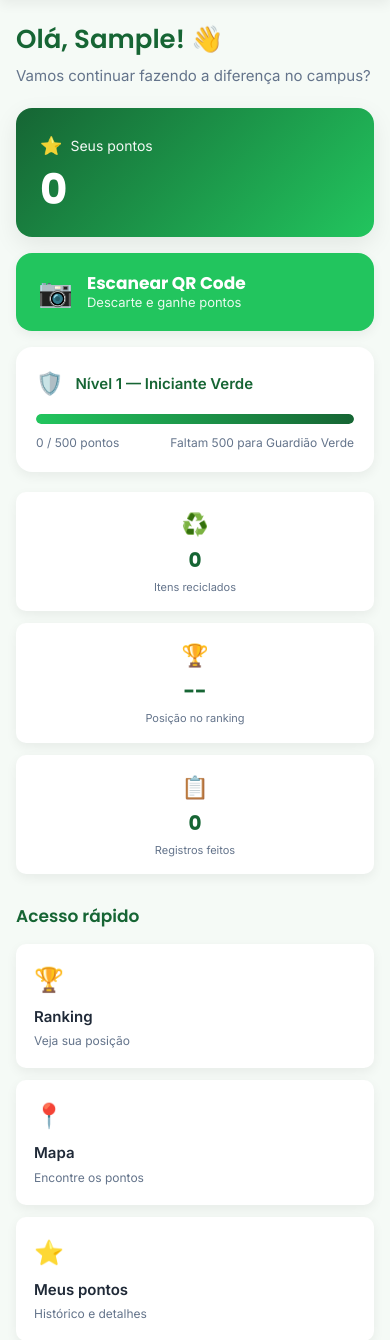
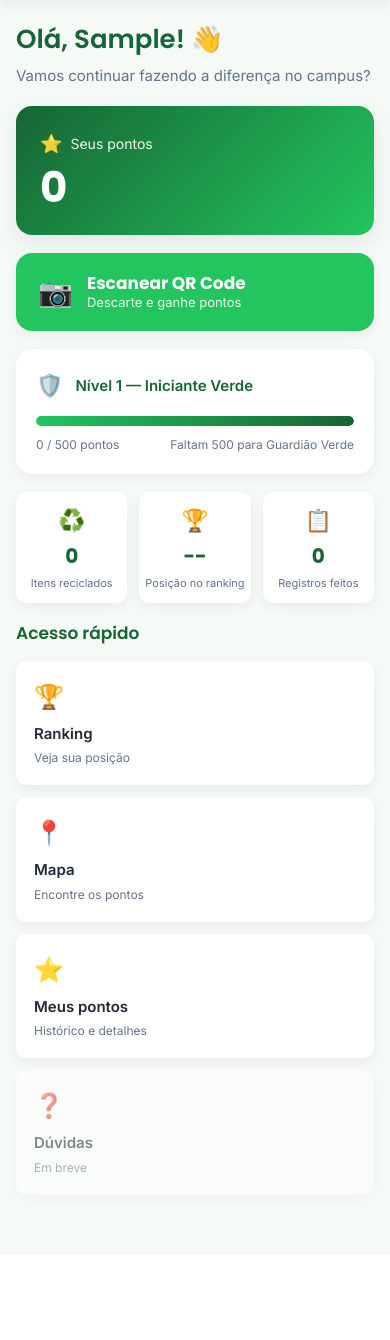
Before and after one commit to Jotta-tech/ReciclaCampus, a Django app: page /dashboard/ in a window 390 px wide. Shown: the part 80-1420 px from the top of the page. After the commit the page ends 1281 px from the top, so only its background shows below. Run offline with Django 5.2, Linux system fonts and the light colour scheme; the visitor is signed in with stand-in values (Sample User, id 1); data that the repository does not hold is empty.

Commit message:
Melhora layout responsivo do dashboard

```diff
--- a/usuarios/static/usuarios/style.css
+++ b/usuarios/static/usuarios/style.css
@@ -1046,3 +1046,78 @@ button[type="submit"]:hover {
     box-shadow: var(--sombra-media);
     border-color: var(--verde-destaque);
 }
+
+/* ==========================================
+   DASHBOARD — LAYOUT RESPONSIVO
+   ========================================== */
+
+.dashboard-page {
+    max-width: 1120px;
+    display: grid;
+    grid-template-columns: repeat(12, minmax(0, 1fr));
+    gap: 18px;
+}
+
+/* Cada seção começa ocupando a linha inteira */
+.dashboard-page > * {
+    grid-column: 1 / -1;
+}
+
+/* Espaçamento controlado pelo grid */
+.dashboard-page > .greeting,
+.dashboard-page > .points-card,
+.dashboard-page > .scan-button,
+.dashboard-page > .level-card,
+.dashboard-page > .mini-stats,
+.dashboard-page > .section-block {
+    margin-bottom: 0;
+}
+
+/* Cards principais */
+.dashboard-page > .points-card,
+.dashboard-page > .level-card {
+    grid-column: span 7;
+}
+
+/* Ações e estatísticas */
+.dashboard-page > .scan-button,
+.dashboard-page > .mini-stats {
+    grid-column: span 5;
+}
+
+.dashboard-page .mini-stats {
+    grid-template-columns: repeat(3, minmax(0, 1fr));
+}
+
+/* Tablets e celulares */
+@media (max-width: 900px) {
+    .dashboard-page {
+        grid-template-columns: minmax(0, 1fr);
+    }
+
+    .dashboard-page > .points-card,
+    .dashboard-page > .scan-button,
+    .dashboard-page > .level-card,
+    .dashboard-page > .mini-stats {
+        grid-column: 1 / -1;
+    }
+
+    .dashboard-page .mini-stats {
+        grid-template-columns: repeat(3, minmax(0, 1fr));
+    }
+
+    .dashboard-page .quick-grid {
+        grid-template-columns: repeat(2, minmax(0, 1fr));
+    }
+}
+
+/* Celulares pequenos */
+@media (max-width: 480px) {
+    .dashboard-page .mini-stat {
+        padding: 12px 6px;
+    }
+
+    .dashboard-page .quick-grid {
+        grid-template-columns: 1fr;
+    }
+}
--- a/usuarios/templates/usuarios/dashboard.html
+++ b/usuarios/templates/usuarios/dashboard.html
@@ -25,7 +25,7 @@
     </form>
 </header>
 
-<main class="app-main">
+<main class="app-main dashboard-page">
 
     {# ---------- MENSAGENS ---------- #}
     {% if messages %}
```
